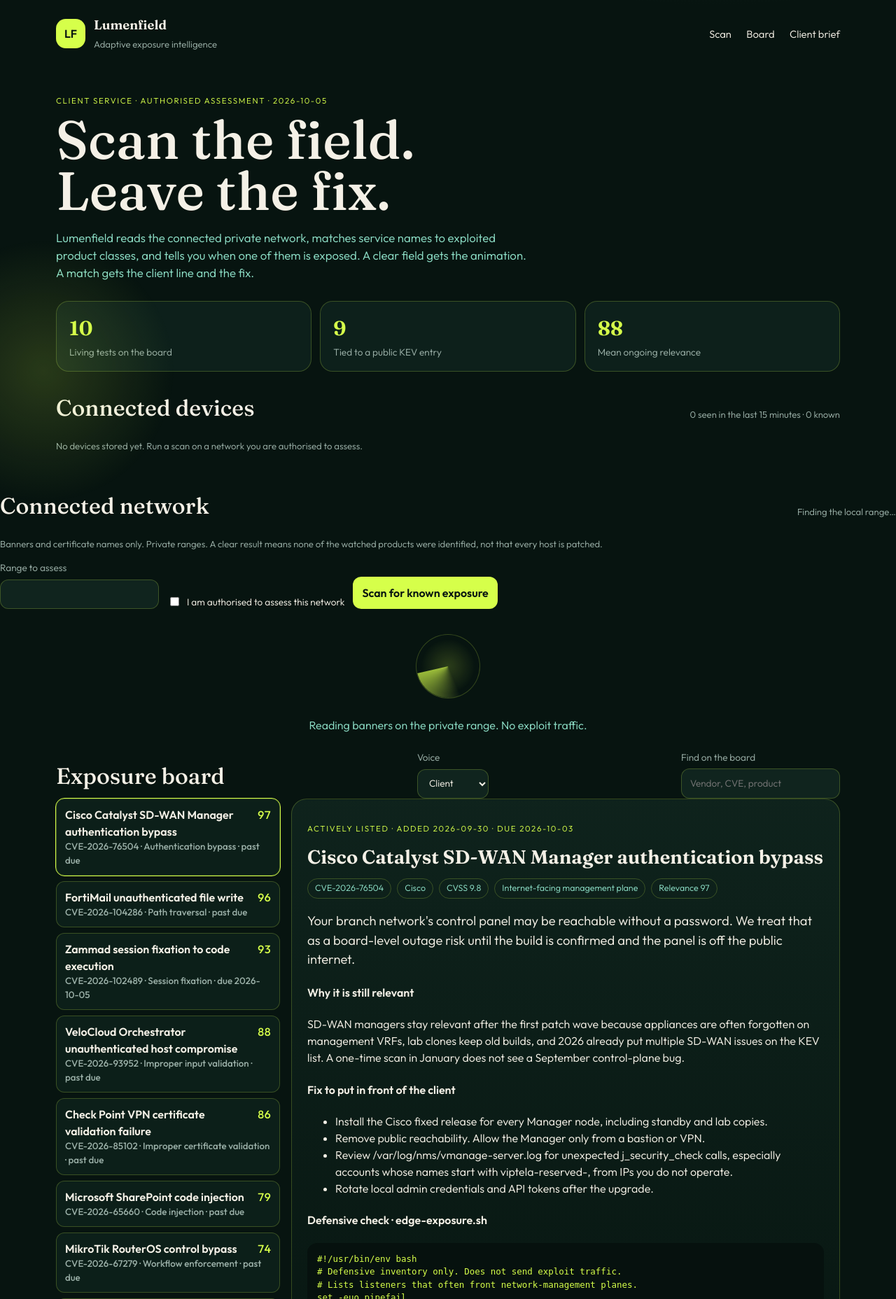
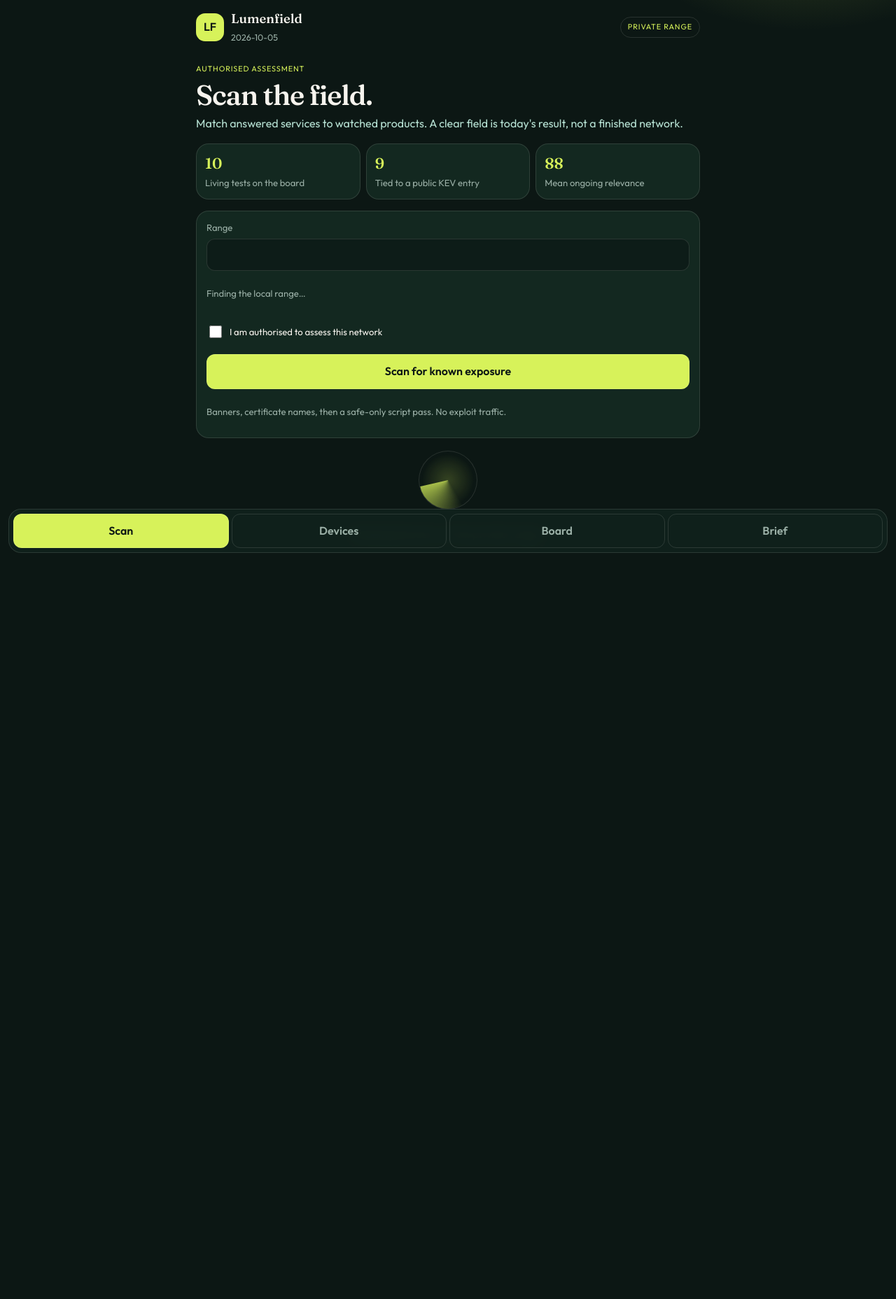
Before and after one commit to bkhynes/lumenfield, a Flask app: page / in a window 1280 px wide. Shown: the top 1856 px of the page at 70% size. After the commit the page ends 790 px from the top, so only its background shows below. Run offline with Flask 3, Linux system fonts and the light colour scheme; data that the repository does not hold is empty.

Commit message:
Rebuild the console as a mobile-first client interface

```diff
--- a/static/app.css
+++ b/static/app.css
@@ -1,167 +1,137 @@
 :root {
-  --ink: #071410;
-  --field: #10241e;
-  --line: rgba(214, 255, 74, 0.22);
-  --lime: #d6ff4a;
-  --mint: #8ee0c8;
-  --sand: #f4f0e6;
-  --clay: #ff6d5c;
-  --amber: #ffc14d;
-  --mute: #9bb0a8;
+  --ink: #0c1714;
+  --paper: #f7f4ee;
+  --field: #173028;
+  --card: #132820;
+  --line: rgba(247, 244, 238, 0.12);
+  --lime: #d7f25a;
+  --mint: #b7e2d4;
+  --sand: #f7f4ee;
+  --clay: #e36b5c;
+  --mute: #9aafa6;
+  --safe-bottom: env(safe-area-inset-bottom);
 }
 * { box-sizing: border-box; }
 html { scroll-behavior: smooth; }
 body {
   margin: 0;
-  background: radial-gradient(1000px 480px at 80% -10%, #1c3a30, transparent 60%), var(--ink);
+  background:
+    radial-gradient(420px 220px at 90% -10%, rgba(215, 242, 90, 0.16), transparent 60%),
+    var(--ink);
   color: var(--sand);
   font-family: Outfit, sans-serif;
-  font-weight: 340;
-  line-height: 1.5;
+  font-size: 16px;
+  line-height: 1.45;
+  padding-bottom: calc(84px + var(--safe-bottom));
 }
-.glow {
-  pointer-events: none;
-  position: fixed;
-  inset: auto auto 10% -10%;
-  width: 380px;
-  height: 380px;
-  background: radial-gradient(circle, rgba(214,255,74,.16), transparent 70%);
+.top, main { width: min(720px, calc(100% - 28px)); margin-inline: auto; }
+.top {
+  display: flex; justify-content: space-between; align-items: center;
+  padding: calc(14px + env(safe-area-inset-top)) 0 8px;
 }
-.top, .hero, .board, .why, .brief, footer {
-  width: min(1120px, calc(100% - 32px));
-  margin-inline: auto;
+.brand { display: flex; gap: 10px; align-items: center; }
+.brand strong { display: block; font-family: Fraunces, serif; font-size: 1.15rem; }
+.brand em { color: var(--mute); font-style: normal; font-size: .78rem; }
+.mark, .seal {
+  width: 40px; height: 40px; display: grid; place-items: center;
+  background: var(--lime); color: var(--ink); font-weight: 600; border-radius: 13px;
 }
-.top {
-  display: flex;
-  justify-content: space-between;
-  align-items: center;
-  padding: 22px 0;
+.pill, .kicker {
+  letter-spacing: .08em; text-transform: uppercase; color: var(--lime); font-size: .68rem;
 }
-.brand { display: flex; gap: 12px; align-items: center; }
-.brand strong { display: block; font-family: Fraunces, serif; font-size: 1.15rem; }
-.brand em { color: var(--mute); font-style: normal; font-size: .82rem; }
-.mark {
-  width: 42px; height: 42px; display: grid; place-items: center;
-  background: var(--lime); color: var(--ink); font-weight: 600; border-radius: 14px;
-}
-nav a { color: var(--sand); text-decoration: none; margin-left: 18px; font-size: .92rem; }
-.hero { padding: 28px 0 10px; }
-.kicker { letter-spacing: .14em; text-transform: uppercase; color: var(--lime); font-size: .72rem; }
-h1 {
-  font-family: Fraunces, serif;
-  font-weight: 500;
-  font-size: clamp(2.6rem, 6vw, 5rem);
-  line-height: .95;
-  margin: 8px 0 16px;
-}
-.lede { max-width: 62ch; color: var(--mint); font-size: 1.05rem; }
-.stats { display: grid; grid-template-columns: repeat(3, 1fr); gap: 12px; margin: 28px 0; }
-.stat {
-  background: rgba(16, 36, 30, .8);
+.pill { border: 1px solid var(--line); border-radius: 999px; padding: 6px 10px; }
+.panel { display: none; padding-top: 8px; }
+.panel.on { display: block; }
+h1, h2, h3 { font-family: Fraunces, serif; font-weight: 560; letter-spacing: -0.03em; }
+h1 { font-size: 2.5rem; line-height: .95; margin: 6px 0 10px; }
+h2 { font-size: 1.7rem; margin: 0 0 8px; }
+.lede { color: var(--mint); margin-top: 0; }
+.stats { display: grid; grid-template-columns: repeat(3, 1fr); gap: 8px; margin: 16px 0; }
+.stat, .card, .detail, .device, .hit {
+  background: var(--card);
   border: 1px solid var(--line);
   border-radius: 18px;
-  padding: 16px 18px;
 }
-.stat b { display: block; font-family: Fraunces, serif; font-size: 1.8rem; color: var(--lime); }
-.stat span { color: var(--mute); font-size: .85rem; }
-.section-head, .brief form { display: flex; justify-content: space-between; gap: 16px; align-items: end; }
-h2 { font-family: Fraunces, serif; font-weight: 500; font-size: 2rem; margin: 0 0 8px; }
-select, input, button {
-  font: inherit; color: var(--sand); background: var(--field);
-  border: 1px solid var(--line); border-radius: 12px; padding: 10px 12px;
+.stat { padding: 12px; }
+.stat b { display: block; font-family: Fraunces, serif; font-size: 1.35rem; color: var(--lime); }
+.stat span, .fine, .device span { color: var(--mute); font-size: .82rem; }
+.card, .detail { padding: 14px; }
+.card { display: grid; gap: 10px; }
+label { display: grid; gap: 6px; color: var(--mute); font-size: .82rem; }
+input, select, button {
+  font: inherit; color: var(--sand); background: #0d1c18;
+  border: 1px solid var(--line); border-radius: 12px; padding: 12px;
+  min-height: 46px;
 }
-button { background: var(--lime); color: var(--ink); font-weight: 600; cursor: pointer; }
-.layout { display: grid; grid-template-columns: 320px 1fr; gap: 16px; }
-.list { list-style: none; margin: 0; padding: 0; display: flex; flex-direction: column; gap: 8px; }
-.list button {
-  width: 100%; text-align: left; background: rgba(16,36,30,.72); color: var(--sand); font-weight: 400;
+button { background: var(--lime); color: var(--ink); font-weight: 600; }
+button:disabled { opacity: .55; }
+.check { display: flex; gap: 8px; align-items: center; color: var(--sand); min-height: 44px; }
+.check input { min-height: 0; width: 18px; height: 18px; }
+.filters { display: grid; gap: 8px; margin-bottom: 12px; }
+.list { list-style: none; margin: 0 0 12px; padding: 0; display: grid; gap: 8px; }
+.list button { width: 100%; text-align: left; background: var(--card); color: var(--sand); font-weight: 500; }
+.list button.on { outline: 2px solid var(--lime); }
+.list small, .rel { display: block; color: var(--mute); }
+.rel { float: right; color: var(--lime); }
+.detail h3 { font-size: 1.35rem; margin: 4px 0; }
+.pills { display: flex; flex-wrap: wrap; gap: 6px; }
+.pills span { border: 1px solid var(--line); border-radius: 999px; padding: 4px 8px; font-size: .75rem; color: var(--mint); }
+.client-line { font-size: 1.05rem; }
+pre {
+  background: #0b1613; color: var(--lime); border-radius: 12px; padding: 12px;
+  overflow: auto; font-size: .75rem; white-space: pre-wrap;
 }
-.list button.on { outline: 1px solid var(--lime); }
-.list small { display: block; color: var(--mute); }
-.rel { float: right; color: var(--lime); font-variant-numeric: tabular-nums; }
-.detail {
-  background: linear-gradient(180deg, rgba(16,36,30,.9), rgba(7,20,16,.9));
+.device-list { display: grid; gap: 8px; }
+.device { display: grid; gap: 4px; padding: 14px; }
+.device b { font-family: Fraunces, serif; }
+.stage { display: grid; justify-items: center; gap: 8px; padding: 18px 0; color: var(--mint); }
+.radar {
+  width: 84px; height: 84px; border-radius: 50%; position: relative; overflow: hidden;
   border: 1px solid var(--line);
-  border-radius: 22px;
-  padding: 22px;
-  min-height: 480px;
-}
-.detail h3 { font-family: Fraunces, serif; font-size: 1.7rem; margin: 6px 0; }
-.pills { display: flex; flex-wrap: wrap; gap: 8px; margin: 10px 0 16px; }
-.pills span { border: 1px solid var(--line); border-radius: 999px; padding: 4px 10px; font-size: .78rem; color: var(--mint); }
-.client-line { font-size: 1.15rem; color: var(--sand); }
-.why, .brief { margin: 42px auto; display: grid; gap: 18px; }
-.why { grid-template-columns: 1.3fr .7fr; align-items: start; }
-.why ol { margin: 0; padding-left: 18px; }
-.why li { margin: 10px 0; }
-pre {
-  background: #06110e; color: var(--lime); border-radius: 14px; padding: 14px;
-  overflow: auto; font-size: .78rem; line-height: 1.45;
-}
-.fine, footer { color: var(--mute); font-size: .82rem; }
-footer { display: flex; justify-content: space-between; padding: 28px 0 40px; }
-label { display: grid; gap: 6px; font-size: .85rem; color: var(--mute); }
-.devices { margin: 8px auto 28px; }
-.device-list { display: grid; gap: 8px; }
-.device {
-  display: grid; grid-template-columns: 1.1fr 1fr .7fr; gap: 8px;
-  border: 1px solid var(--line); border-radius: 16px; padding: 12px 14px;
-  background: rgba(16, 36, 30, .72);
-}
-.device b { font-family: Fraunces, serif; }
-.device span { color: var(--mute); font-size: .82rem; }
-.scan form { display: flex; flex-wrap: wrap; gap: 12px; align-items: end; margin-bottom: 16px; }
-.check { display: flex; gap: 8px; align-items: center; color: var(--sand); }
-.stage { display: grid; justify-items: center; gap: 10px; padding: 20px 0 8px; color: var(--mint); }
-.radar {
-  width: 92px; height: 92px; border-radius: 50%;
-  border: 1px solid var(--line); position: relative; overflow: hidden;
-  background: radial-gradient(circle, rgba(214,255,74,.18), transparent 62%);
+  background: radial-gradient(circle, rgba(215,242,90,.2), transparent 65%);
 }
 .radar i {
-  position: absolute; inset: 0; border-radius: 50%;
-  background: conic-gradient(from 0deg, transparent 0 72%, rgba(214,255,74,.7) 100%);
+  position: absolute; inset: 0;
+  background: conic-gradient(from 0deg, transparent 0 70%, rgba(215,242,90,.75) 100%);
   animation: sweep 1.4s linear infinite;
 }
+.clear-field {
+  position: relative; overflow: hidden; min-height: 280px;
+  display: grid; place-items: center; text-align: center; padding: 28px 16px;
+  border-radius: 22px; border: 1px solid var(--line);
+  background: radial-gradient(circle at 50% 30%, rgba(215,242,90,.16), transparent 55%), #10211c;
+}
+.clear-field h3 { font-size: 2.2rem; margin: 8px 0; }
+.orbit, .mote { position: absolute; border-radius: 50%; pointer-events: none; }
+.orbit { width: 160px; height: 160px; border: 1px dashed rgba(183,226,212,.4); animation: sweep 12s linear infinite; }
+.orbit.inner { width: 104px; height: 104px; animation-duration: 7s; animation-direction: reverse; }
+.mote { width: 7px; height: 7px; background: var(--lime); animation: rise 3.4s ease-in infinite; }
+.hit { margin: 10px 0; padding: 12px; border-left: 3px solid var(--clay); }
+.hit button { background: transparent; color: var(--sand); padding: 0; min-height: 0; }
+.why { margin-top: 18px; }
+.tabbar {
+  position: fixed; left: 12px; right: 12px; bottom: calc(10px + var(--safe-bottom));
+  display: grid; grid-template-columns: repeat(4, 1fr); gap: 4px;
+  padding: 6px; border-radius: 18px;
+  background: rgba(16, 33, 28, .94); border: 1px solid var(--line);
+  backdrop-filter: blur(10px);
+}
+.tabbar button { background: transparent; color: var(--mute); min-height: 42px; }
+.tabbar button.on { background: var(--lime); color: var(--ink); }
 @keyframes sweep { to { transform: rotate(360deg); } }
-.clear-field {
-  position: relative; overflow: hidden; border-radius: 28px;
-  border: 1px solid var(--line); min-height: 320px;
-  display: grid; place-items: center; text-align: center; padding: 36px 20px;
-  background: radial-gradient(circle at 50% 40%, rgba(214,255,74,.18), transparent 55%), #0c1c17;
+@keyframes rise {
+  from { transform: translateY(24px); opacity: 0; }
+  30% { opacity: 1; }
+  to { transform: translateY(-180px); opacity: 0; }
 }
-.clear-field h3 { font-family: Fraunces, serif; font-size: clamp(2rem, 4vw, 3.2rem); margin: 8px 0; }
-.mote, .orbit {
-  position: absolute; border-radius: 50%; pointer-events: none;
+@media (min-width: 860px) {
+  .layout { display: grid; grid-template-columns: 280px 1fr; gap: 12px; align-items: start; }
+  .stats { grid-template-columns: repeat(3, 1fr); }
 }
-.mote {
-  width: 8px; height: 8px; background: var(--lime);
-  animation: rise 3.6s ease-in infinite;
+@media (max-width: 520px) {
+  .stats { grid-template-columns: 1fr 1fr 1fr; }
+  h1 { font-size: 2.2rem; }
 }
-.orbit.inner { width: 120px; height: 120px; animation-duration: 7s; animation-direction: reverse; }
-.orbit::after, .seal {
-  content: ""; position: absolute; width: 18px; height: 18px; border-radius: 50%;
-  background: var(--lime); top: -9px; left: calc(50% - 9px);
+@media (prefers-reduced-motion: reduce) {
+  .radar i, .orbit, .mote { animation: none; }
 }
-.seal {
-  width: 74px; height: 74px; display: grid; place-items: center;
-  color: var(--ink); font-weight: 600; animation: pop 700ms ease both;
-}
-@keyframes rise {
-  from { transform: translateY(40px) scale(.6); opacity: 0; }
-  30% { opacity: 1; }
-  to { transform: translateY(-220px) scale(1); opacity: 0; }
-}
-@keyframes pop { from { transform: scale(.4); opacity: 0; } to { transform: scale(1); opacity: 1; } }
-.hit { border-left: 3px solid var(--clay); padding-left: 12px; margin: 12px 0; }
-.hit button { background: transparent; color: var(--sand); padding: 0; font-weight: 600; }
-.inventory { margin-top: 14px; }
-.inventory summary { cursor: pointer; color: var(--mint); }
-.inventory li { color: var(--mute); font-size: .85rem; }
-@media (prefers-reduced-motion: reduce) {
-  .radar i, .orbit, .mote, .seal { animation: none; }
-}
-@media (max-width: 800px) {
-  .layout, .why, .stats, .section-head, .brief form, .scan form, footer { grid-template-columns: 1fr; display: grid; }
-  nav { display: none; }
-}
--- a/static/app.js
+++ b/static/app.js
@@ -119,6 +119,8 @@ function paintDevices(body) {
 fetch("/api/devices").then(r => r.json()).then(paintDevices);
 fetch("/api/network").then(r => r.json()).then(net => {
   document.getElementById("cidr").value = net.cidr;
+  const pill = document.getElementById("net-pill");
+  if (pill) pill.textContent = net.cidr;
   document.getElementById("lan").textContent = net.private
     ? `This host is ${net.host} on ${net.cidr}. Up to 128 hosts, seven service ports.`
     : "No private range detected. Enter a private CIDR you operate.";
@@ -225,6 +227,16 @@ function hitList(body) {
     `<p class="fine">${deltaLine(body)} Open a match to brief it.</p>${inventory(body)}${nseBlock(body)}`;
 }
 
+document.querySelectorAll(".tabbar button").forEach(button => {
+  button.addEventListener("click", () => showTab(button.dataset.tab));
+});
+
+function showTab(id) {
+  document.querySelectorAll(".panel").forEach(panel => panel.classList.toggle("on", panel.id === id));
+  document.querySelectorAll(".tabbar button").forEach(item => item.classList.toggle("on", item.dataset.tab === id));
+  window.scrollTo({top: 0, behavior: "smooth"});
+}
+
 result.addEventListener("click", (event) => {
   const btn = event.target.closest("[data-open]");
   if (!btn) return;
@@ -233,5 +245,5 @@ result.addEventListener("click", (event) => {
   document.getElementById("filter").value = "";
   paintList();
   paintDetail();
-  document.getElementById("board").scrollIntoView({behavior: "smooth"});
+  showTab("board");
 });
--- a/templates/index.html
+++ b/templates/index.html
@@ -2,71 +2,65 @@
 <html lang="en">
 <head>
   <meta charset="utf-8" />
-  <meta name="viewport" content="width=device-width, initial-scale=1" />
-  <title>Lumenfield — adaptive exposure intelligence</title>
+  <meta name="viewport" content="width=device-width, initial-scale=1, viewport-fit=cover" />
+  <meta name="theme-color" content="#10211c" />
+  <title>Lumenfield</title>
   <link rel="preconnect" href="https://fonts.googleapis.com" />
-  <link href="https://fonts.googleapis.com/css2?family=Fraunces:opsz,wght@9..144,500;9..144,640&family=Outfit:wght@340;500;600&display=swap" rel="stylesheet" />
+  <link href="https://fonts.googleapis.com/css2?family=Fraunces:opsz,wght@9..144,560&family=Outfit:wght@400;500;600&display=swap" rel="stylesheet" />
   <link rel="stylesheet" href="/static/app.css" />
 </head>
 <body>
-  <div class="glow"></div>
   <header class="top">
     <div class="brand">
       <span class="mark">LF</span>
       <div>
         <strong>Lumenfield</strong>
-        <em>Adaptive exposure intelligence</em>
+        <em id="today">{{ today }}</em>
       </div>
     </div>
-    <nav>
-      <a href="#scan">Scan</a>
-      <a href="#board">Board</a>
-      <a href="#brief">Client brief</a>
-    </nav>
+    <span class="pill" id="net-pill">Private range</span>
   </header>
 
-  <section class="hero">
-    <p class="kicker">Client service · authorised assessment · {{ today }}</p>
-    <h1>Scan the field.<br />Leave the fix.</h1>
-    <p class="lede">Lumenfield reads the connected private network, matches service names to exploited product classes, and tells you when one of them is exposed. A clear field gets the animation. A match gets the client line and the fix.</p>
+  <main>
+    <section id="scan" class="panel on">
+      <p class="kicker">Authorised assessment</p>
+      <h1>Scan the field.</h1>
+      <p class="lede">Match answered services to watched products. A clear field is today's result, not a finished network.</p>
       <div class="stats" id="stats"></div>
-    <section id="devices" class="devices">
+      <form id="scan-form" class="card">
+        <label>Range<input name="cidr" id="cidr" required inputmode="decimal" /></label>
+        <p id="lan" class="fine">Finding the local range…</p>
+        <label class="check"><input type="checkbox" name="confirmed" required /> I am authorised to assess this network</label>
+        <button type="submit" id="scan-btn">Scan for known exposure</button>
+        <p id="scope" class="fine">Banners, certificate names, then a safe-only script pass. No exploit traffic.</p>
+      </form>
+      <div id="scan-stage" class="stage" hidden>
+        <div class="radar" aria-hidden="true"><i></i></div>
+        <p>Reading banners on the private range.</p>
+      </div>
+      <div id="scan-result"></div>
+    </section>
+
+    <section id="devices" class="panel">
       <div class="section-head">
-        <h2>Connected devices</h2>
+        <h2>Devices</h2>
         <p id="device-count" class="fine">Waiting for MySQL…</p>
       </div>
       <div id="device-list" class="device-list"></div>
     </section>
-  </section>
 
-  <section id="scan" class="scan">
+    <section id="board" class="panel">
       <div class="section-head">
-      <h2>Connected network</h2>
-      <p id="lan" class="fine">Finding the local range…</p>
+        <h2>Board</h2>
       </div>
-    <p id="scope" class="fine">Banners and certificate names only. Private ranges. A clear result means none of the watched products were identified, not that every host is patched.</p>
-    <form id="scan-form">
-      <label>Range to assess<input name="cidr" id="cidr" required /></label>
-      <label class="check"><input type="checkbox" name="confirmed" required /> I am authorised to assess this network</label>
-      <button type="submit" id="scan-btn">Scan for known exposure</button>
-    </form>
-    <div id="scan-stage" class="stage" hidden>
-      <div class="radar" aria-hidden="true"><i></i></div>
-      <p>Reading banners on the private range. No exploit traffic.</p>
-    </div>
-    <div id="scan-result"></div>
-  </section>
-
-  <section id="board" class="board">
-    <div class="section-head">
-      <h2>Exposure board</h2>
+      <div class="filters">
         <label>Voice
           <select id="voice">
             <option value="client">Client</option>
             <option value="technical">Technical</option>
           </select>
         </label>
-      <label>Find on the board<input id="filter" placeholder="Vendor, CVE, product" /></label>
+        <label>Find<input id="filter" placeholder="Vendor, CVE, product" /></label>
       </div>
       <div class="layout">
         <ul class="list" id="list"></ul>
@@ -74,36 +68,29 @@
       </div>
     </section>
 
-  <section id="why" class="why">
-    <div>
-      <p class="kicker">The argument in the leave-behind</p>
-      <h2>A test that cannot learn is a photograph.</h2>
-      <p>Edge managers, mail gateways, VPNs, and support portals are re-exposed every patch cycle. CISA’s Known Exploited Vulnerabilities catalog is the public queue. Lumenfield matches new rows to tagged assets, opens an analyst task, and only then prints the item. Relevance stays high until a fixed build is attested on every node.</p>
-    </div>
-    <ol>
-      <li><b>Ingest.</b> Weekly read of the public KEV JSON. Metadata only.</li>
-      <li><b>Match.</b> Vendor and role tags on the client estate.</li>
-      <li><b>Confirm.</b> An analyst writes the client line and attaches a defensive check.</li>
-      <li><b>Brief.</b> Visual PDF with concern, relevance, and the fix.</li>
-    </ol>
-  </section>
-
-  <section id="brief" class="brief">
-    <h2>Print the brief</h2>
-    <form id="brief-form">
+    <section id="brief" class="panel">
+      <h2>Brief</h2>
+      <p class="lede">The PDF is what the client keeps.</p>
+      <form id="brief-form" class="card">
         <label>Client<input name="client" value="Northwind Partners" required /></label>
         <label>Prepared by<input name="prepared" value="Lumenfield · Swift Programming" required /></label>
-      <label class="check"><input type="checkbox" name="include_scan" checked /> Include the latest scan on the cover</label>
-      <label class="check"><input type="checkbox" name="matches_only" /> Only items matched on that scan</label>
-      <button type="submit">Download visual PDF</button>
+        <label class="check"><input type="checkbox" name="include_scan" checked /> Include the latest scan</label>
+        <label class="check"><input type="checkbox" name="matches_only" /> Only matched items</label>
+        <button type="submit">Download PDF</button>
       </form>
-    <p class="fine">The PDF is the artifact clients keep. It argues for a living test programme and lists only authorised remediation.</p>
+      <section class="why">
+        <h2>Why the test has to move</h2>
+        <p>A one-off scan is a photograph. New exploited bugs land every week. Lumenfield keeps the board, scores relevance, and files the fix.</p>
       </section>
+    </section>
+  </main>
 
-  <footer>
-    <span>Lumenfield</span>
-    <span>Authorised use only · no exploit payloads</span>
-  </footer>
+  <nav class="tabbar" aria-label="Sections">
+    <button type="button" data-tab="scan" class="on">Scan</button>
+    <button type="button" data-tab="devices">Devices</button>
+    <button type="button" data-tab="board">Board</button>
+    <button type="button" data-tab="brief">Brief</button>
+  </nav>
   <script id="catalog" type="application/json">{{ findings | tojson }}</script>
   <script src="/static/app.js"></script>
 </body>
```
Lines whose indentation alone changed are shown as unchanged.
